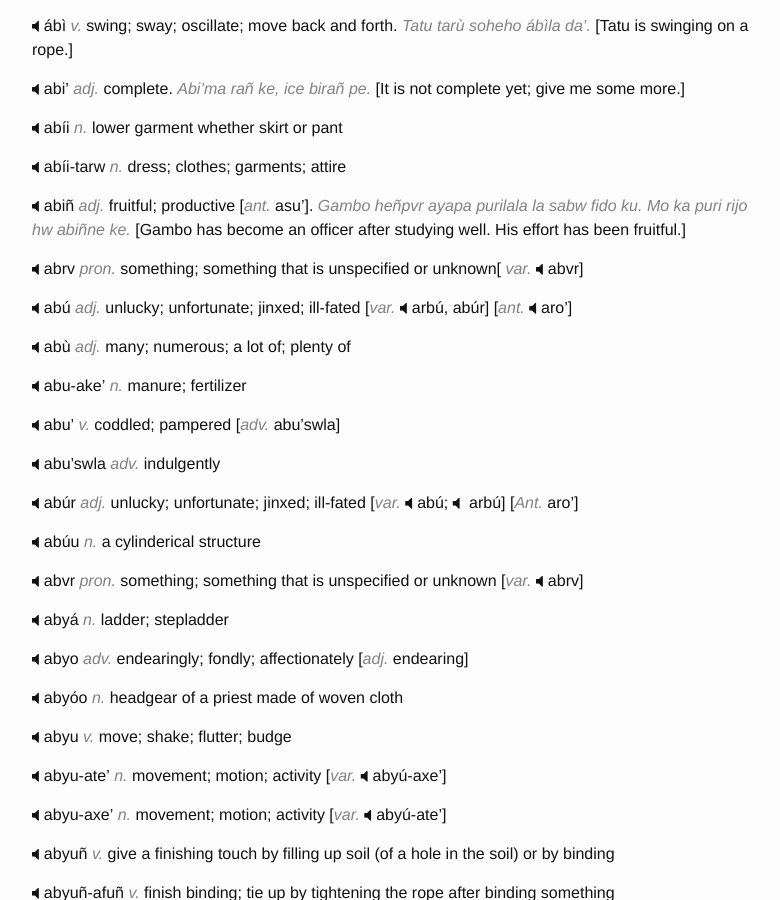
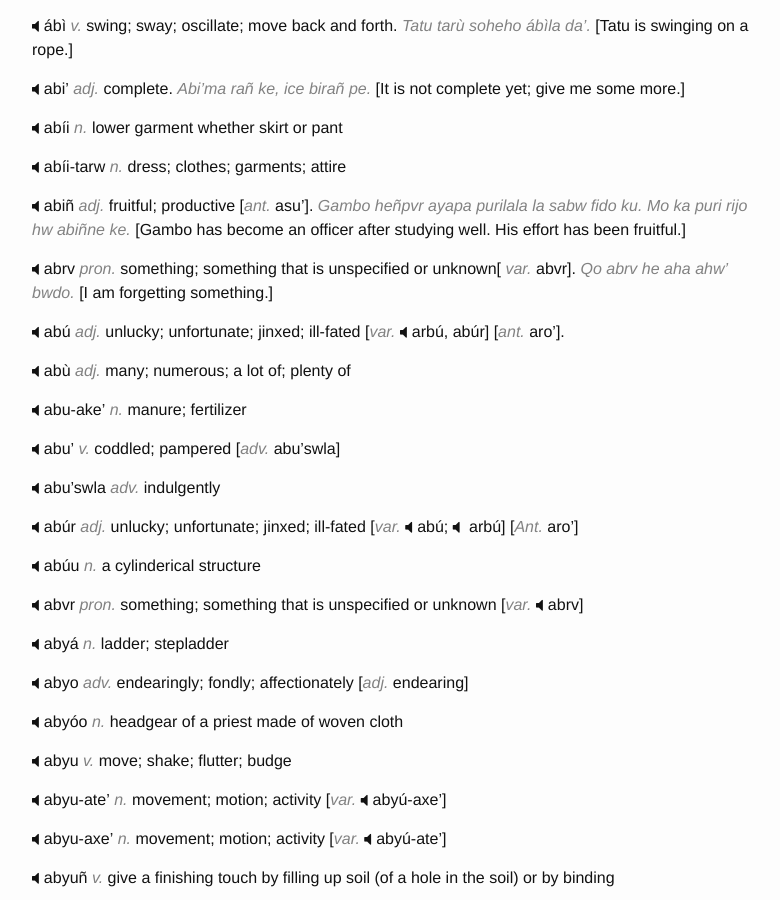
Before and after one commit to hacksparrow/language.apatani.org, a Jekyll site: the page built from dictionary/a.md, in a window 1280 px wide and 900 px high, scrolled down 1660 px. Shown: the whole window, without its empty margins (238-1018 px from the left). Built offline with Jekyll 4.4.1, drawn with Linux system fonts in a browser that asks for light colours; nearby versions of some CDN libraries; comment, search, counter and statistics services are not loaded.

Commit message:
Update a.md

```diff
--- a/dictionary/a.md
+++ b/dictionary/a.md
@@ -80,9 +80,9 @@ __abíi-tarw__ _n._  dress; clothes; garments; attire
 
 __abiñ__  _adj._  fruitful; productive  [_ant._  asu']. _Gambo heñpvr ayapa purilala la sabw fido ku. Mo ka puri rijo hw abiñne ke._ [Gambo has become an officer after studying well. His effort has been fruitful.]
 
-__abrv__  _pron._ something; something that is unspecified or unknown[ _var._  abvr]
+__abrv__  _pron._ something; something that is unspecified or unknown[ _var._  abvr]. _Qo abrv he aha ahw' bwdo._ [I am forgetting something.]
 
-__abú__ _adj._  unlucky; unfortunate; jinxed; ill-fated [_var._  arbú, abúr]  [_ant._  aro']
+__abú__ _adj._  unlucky; unfortunate; jinxed; ill-fated [_var._  arbú, abúr]  [_ant._  aro'].
 
 __abù__ _adj._  many; numerous; a lot of; plenty of
 
```
